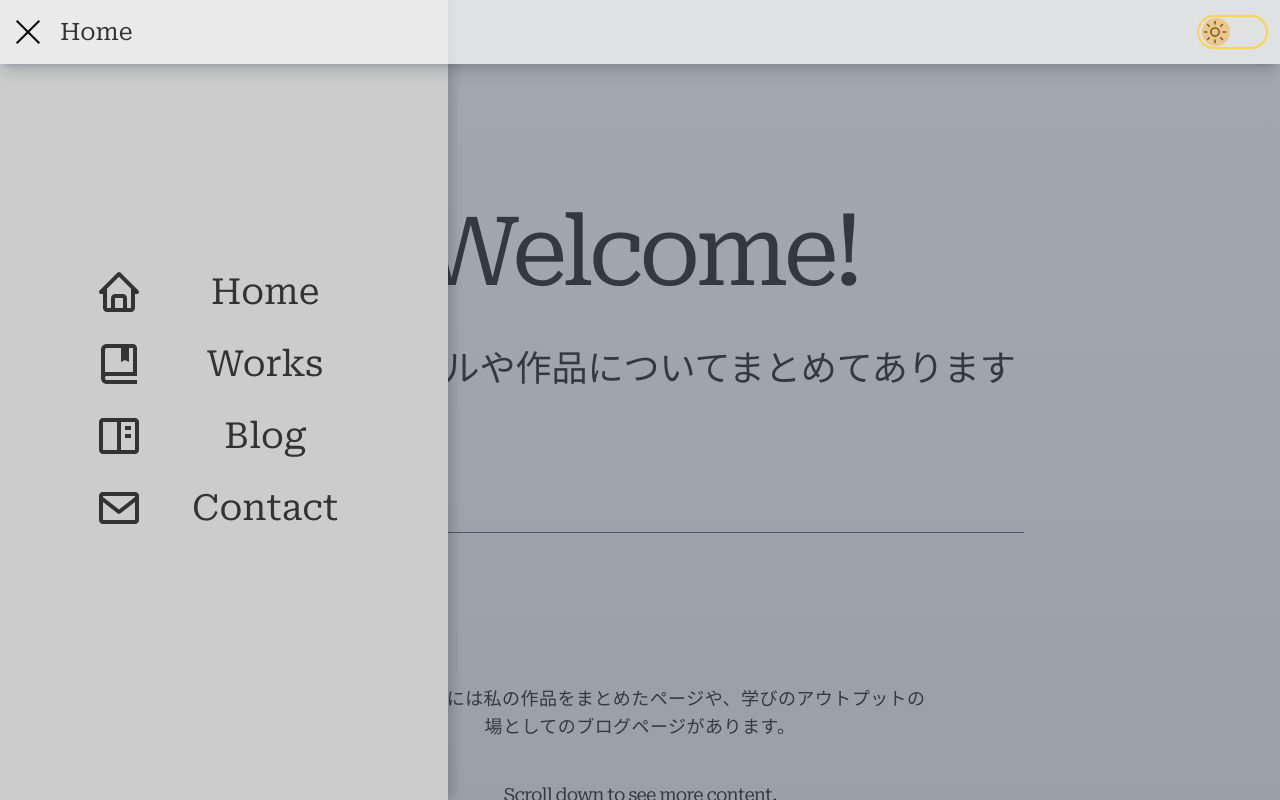
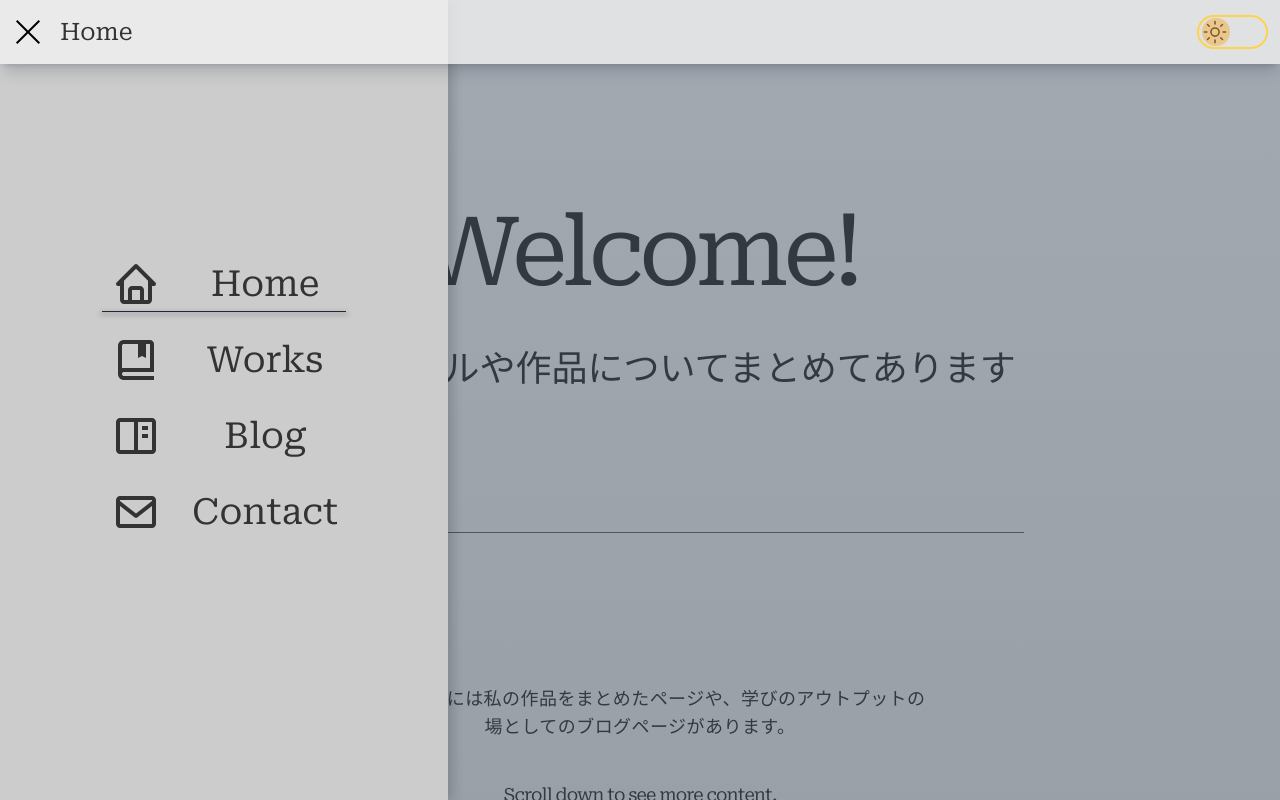
Before and after one commit to haruki26/react-next-portfolio, a Next.js app: page / in a window 1280 px wide. Both pictures are taken after a click on the button 28 px from the left and 32 px from the top of the page. Shown: the top 800 px of the page. Built offline with nearby package versions, Linux system fonts and the light colour scheme.

Commit message:
現在のパスに線を引く

```diff
--- a/src/components/SideMenu/index.tsx
+++ b/src/components/SideMenu/index.tsx
@@ -1,9 +1,9 @@
 "use client"
 
 import React, { useState, useEffect, useRef } from "react";
-import { useRouter } from "next/navigation";
+import { usePathname, useRouter } from "next/navigation";
 
-import { cn } from "@/libs/utils";
+import { cn, formatPath } from "@/libs/utils";
 import { useSideMenuContext } from "@/contexts";
 import { useScrollLock } from "@/hooks/useScrollLock";
 import { BiBookBookmark, BiBookContent, BiEnvelope, BiHome } from "react-icons/bi";
@@ -36,7 +36,9 @@ const SideMenu: React.FC = () => {
     const router = useRouter();
     const { isOpen, handleOpen } = useSideMenuContext();
     const [shouldRender, setShouldRender] = useState(isOpen);
+
     const target = useRef<HTMLDivElement>(null);
+    const path = formatPath(usePathname(), true);
 
     useEffect(() => {
         if (isOpen) {
@@ -83,17 +85,28 @@ const SideMenu: React.FC = () => {
                     )}>
                         <div className="w-fit grid grid-rows-4 grid-cols-2 gap-6 font-roboto mr-16">
                             {pages.map((page, index) => (
-                                <label
+                                <div
                                     key={index}
-                                    className="cursor-pointer grid grid-cols-subgrid col-span-2 row-span-1 gap-0"
-                                    onClick={() => handleClick(page.href)}
+                                    className="grid grid-cols-subgrid col-span-2 row-span-1 gap-0 pb-1 relative"
                                 >
+                                    <label
+                                        className={cn(
+                                            "absolute cursor-pointer top-0 left-16 bottom-0 right-0",
+                                            path === page.text && [
+                                                "after:animate-scale-in-center",
+                                                "after:w-full after:h-[1.2px] after:absolute after:bottom-0 after:left-0",
+                                                "after:bg-slate-800 after:shadow-[0_2px_5px_2px_rgba(0,0,0,0.13)]",
+                                                "dark:after:bg-gray-400 dark:after:shadow-[0_2px_6px_3px_rgba(220,220,220,0.25)]",
+                                            ],
+                                        )}
+                                        onClick={() => handleClick(page.href)}
+                                    />
                                     {page.icon.type({
                                         size: "3rem",
-                                        className: "fill-foreground mx-auto",
+                                        className: "fill-foreground mr-8 ml-auto",
                                     })}
-                                    <span className="text-4xl text-center pt-1">{page.text}</span>
-                                </label>
+                                    <span className="text-4xl text-center pt-1 pr-2">{page.text}</span>
+                                </div>
                             ))}
                         </div>
                     </div>
```
